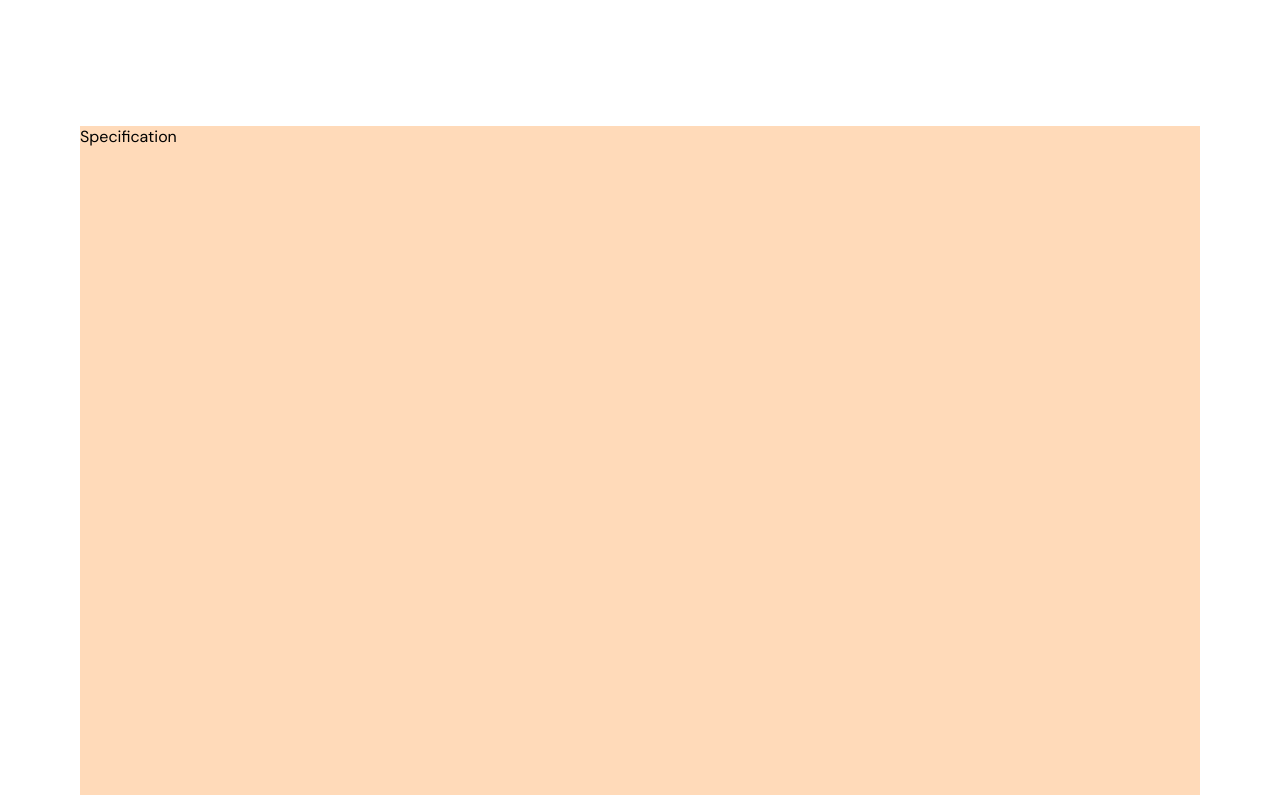
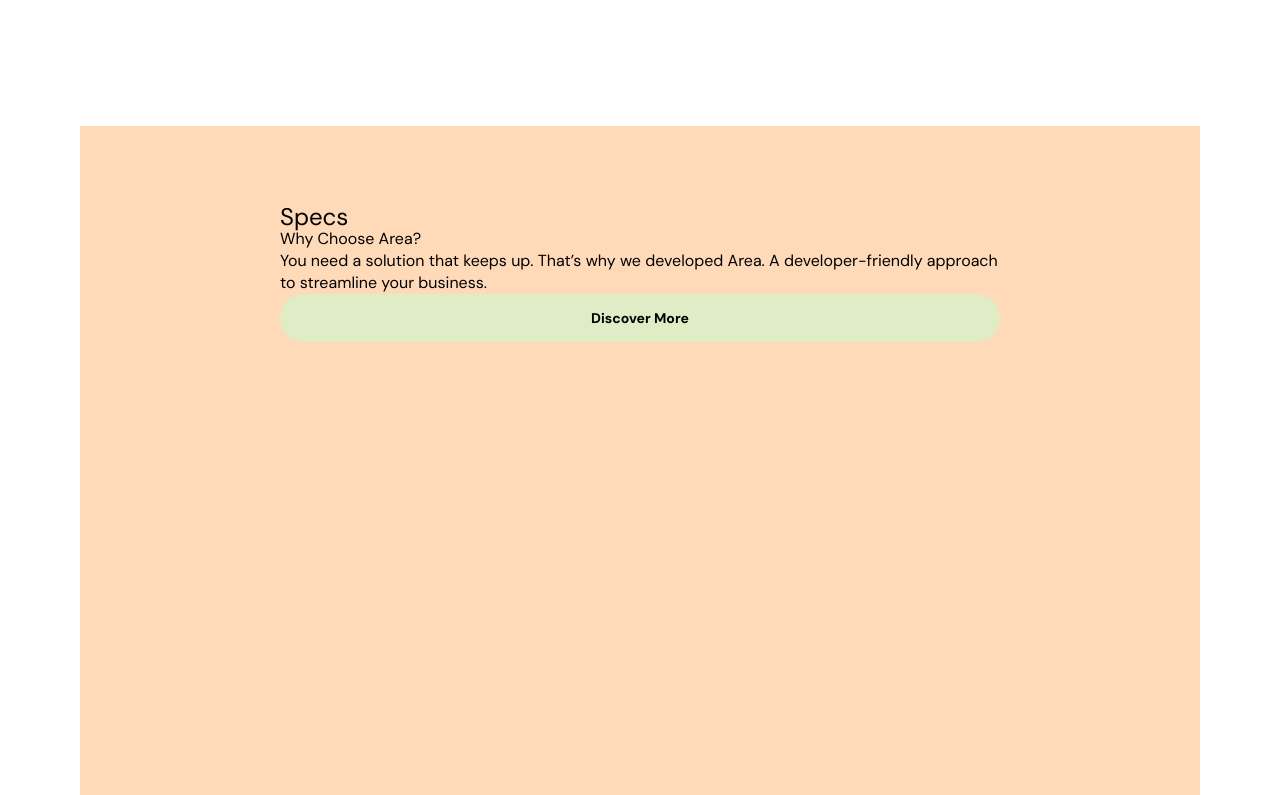
Before and after one commit to ministrov/landing-area-next-ts, a Next.js app: page / in a window 1280 px wide. Shown: the part 4105-4900 px from the top of the page. Built offline with nearby package versions, Linux system fonts and the light colour scheme.

Commit message:
feat: create a markup for spec section

```diff
--- a/components/specification/Specification.module.css
+++ b/components/specification/Specification.module.css
@@ -1,4 +1,11 @@
 .spec {
   height: 1153px;
+  padding-top: 80px;
+  padding-bottom: 120px;
   background-color: peachpuff;
 }
+
+.heading {
+  max-width: 720px;
+  margin: 0 auto;
+}
--- a/components/specification/Specification.tsx
+++ b/components/specification/Specification.tsx
@@ -1,7 +1,21 @@
+import { Button } from '../burtton/Button';
 import styles from './Specification.module.css';
 
 export const Specification = () => {
   return (
-    <div className={styles.spec}>Specification</div>
+    <section className={styles.spec}>
+      <div className={styles.heading}>
+        <h2 className={styles.title}>Specs</h2>
+        <p>Why Choose Area?</p>
+        <p>You need a solution that keeps up. That’s why we developed Area. A developer-friendly approach to streamline your business. </p>
+        <Button>Discover More</Button>
+      </div>
+
+      <ul className={styles.list}>
+        <li className={styles.item}></li>
+        <li className={styles.item}></li>
+        <li className={styles.item}></li>
+      </ul>
+    </section>
   )
 }
```
